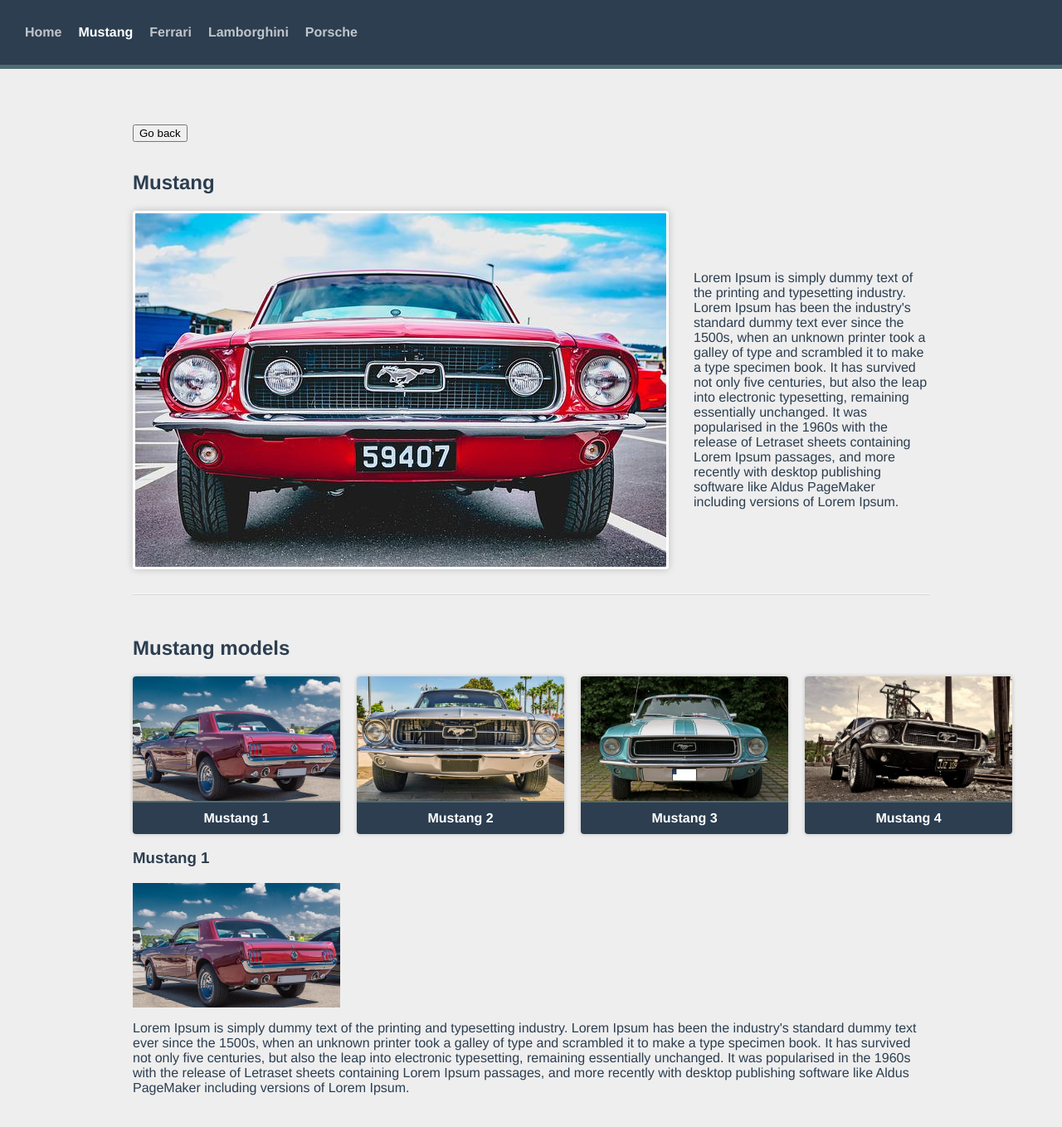
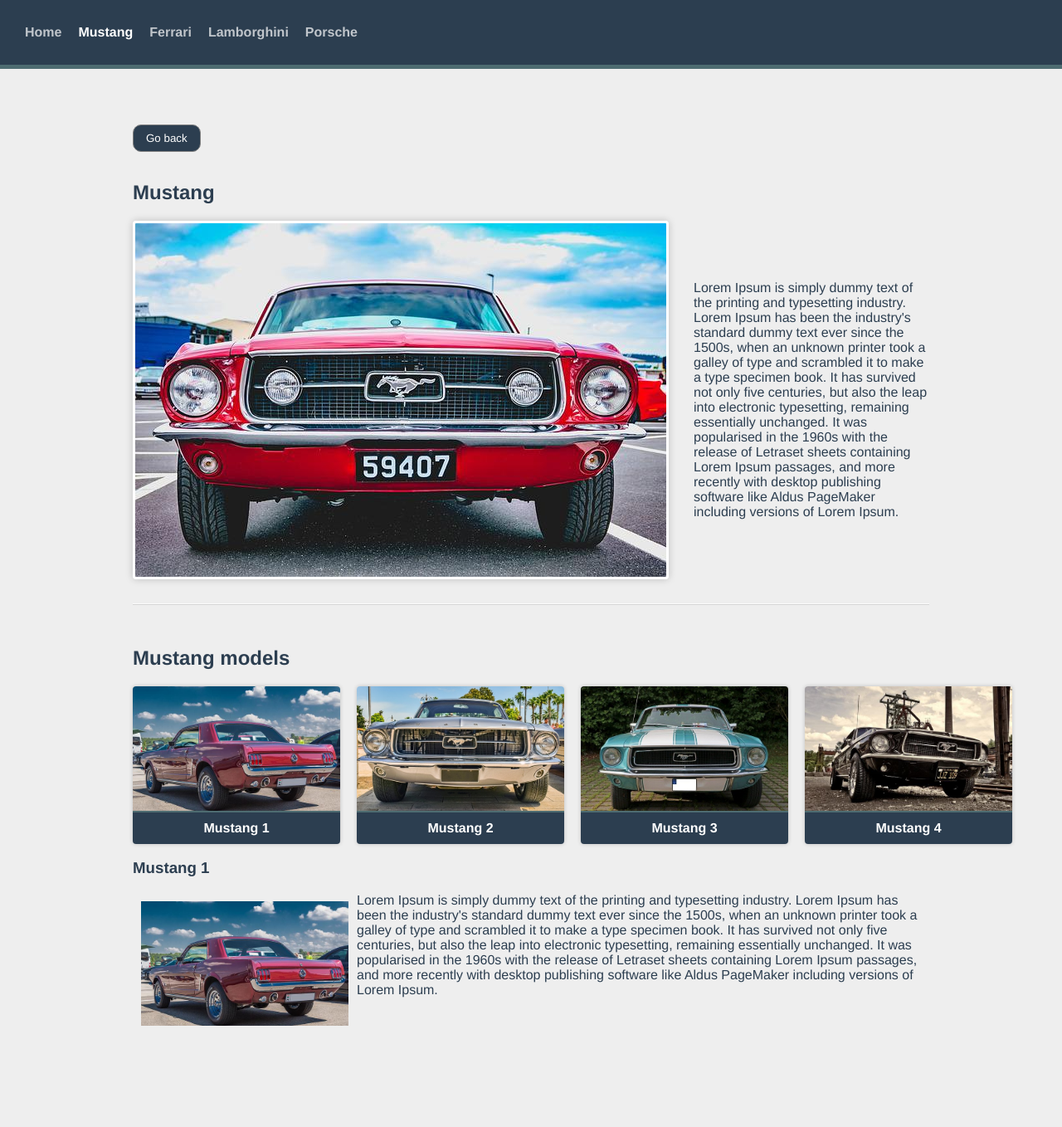
Before and after one commit to AniaSniadek/vue-routing-project, a Vue app: page /car/1/mustang/mustang-1 in a window 1280 px wide. Shown: the top 1358 px of the page at 83% size. After the commit the page ends 1278 px from the top, so only its background shows below. Built offline with nearby package versions, Linux system fonts and the light colour scheme.

Commit message:
add styles

```diff
--- a/src/App.vue
+++ b/src/App.vue
@@ -10,6 +10,38 @@
   </div>
 </template>
 
-<style>
+<style lang="scss">
 @import '../src/assets/styles/main.css';
+
+*,
+*:before,
+*:after {
+  box-sizing: border-box;
+}
+body {
+  padding: 0;
+  margin: 0;
+  margin-top: 150px;
+  background: #eee;
+}
+#app {
+  font-family: Avenir, Helvetica, Arial, sans-serif;
+  -webkit-font-smoothing: antialiased;
+  -moz-osx-font-smoothing: grayscale;
+  color: #2c3e50;
+}
+a,
+a:visited {
+  color: #2c3e50;
+}
+.container {
+  margin: 0 auto;
+  max-width: 960px;
+}
+
+a {
+  text-decoration: none;
+  font-weight: bold;
+  color: white;
+}
 </style>
--- a/src/assets/styles/main.css
+++ b/src/assets/styles/main.css
@@ -1,132 +1,3 @@
-*,
-*:before,
-*:after {
-  box-sizing: border-box;
-}
-body {
-  padding: 0;
-  margin: 0;
-  margin-top: 150px;
-  background: #eee;
-}
-#app {
-  font-family: Avenir, Helvetica, Arial, sans-serif;
-  -webkit-font-smoothing: antialiased;
-  -moz-osx-font-smoothing: grayscale;
-  color: #2c3e50;
-}
-a,
-a:visited {
-  color: #2c3e50;
-}
-.container {
-  margin: 0 auto;
-  max-width: 960px;
-}
-
-/* Home */
-.home img {
-  max-width: 230px;
-}
-.home .destinations {
-  display: flex;
-  justify-content: space-between;
-}
-
-.home .destinations img {
-  height: 140px;
-}
-
-/* Navigation */
-#nav {
-  position: fixed;
-  top: 0;
-  left: 0;
-  right: 0;
-  margin-top: 0;
-  padding: 30px;
-  background: #2c3e50;
-  color: white;
-  display: flex;
-  align-items: center;
-  border-bottom: 5px solid #4e6c71;
-  z-index: 2;
-}
-#nav a {
-  display: inline-block;
-  margin-right: 20px;
-  color: white;
-  opacity: 0.7;
-  transition: 0.2 ease color;
-}
-#nav a.router-link-active,
-#nav a:hover {
-  opacity: 1;
-}
-#logo {
-  font-weight: bold;
-  font-size: 1.5rem;
-  opacity: 1 !important;
-}
-
-a {
-  text-decoration: none;
-  font-weight: bold;
-}
-
-/* Destination Details */
-.destination-details {
-  display: flex;
-  gap: 30px;
-  align-items: center;
-}
-.destination-details img {
-  border-radius: 4px;
-  border: 3px solid white;
-  box-shadow: 0 0 10px 0 rgba(0, 0, 0, 0.2);
-}
-
-/*Experiences*/
-.experiences {
-  padding-top: 30px;
-  padding-bottom: 60px;
-  margin-top: 30px;
-  border-top: 1px solid #d4d4d4;
-  box-shadow: 0px -1px #fbfbfb;
-}
-.experiences .card {
-  border-radius: 4px;
-  overflow: hidden;
-  box-shadow: 0 0 5px 0 rgba(0, 0, 0, 0.2);
-  transition: 0.2s ease transform;
-}
-.experiences .card:hover {
-  transform: scale(1.05);
-}
-.experiences .cards {
-  display: flex;
-  gap: 20px;
-  text-align: center;
-}
-.experiences img {
-  width: 250px;
-  height: 150px;
-  object-fit: cover;
-  display: block;
-}
-.experiences .card .card__text {
-  background: #2c3e50;
-  color: white;
-  display: block;
-  border-top: 2px solid #4e6c71;
-  padding: 10px;
-}
-
-.experience-details img {
-  float: left;
-  margin: 10px;
-}
-
 /*Modal Overlay*/
 .modal-overlay:before {
   content: '';
@@ -159,10 +30,6 @@
   font-size: 1.4rem;
 }
 
-.go-back {
-  display: inline-block;
-  margin-bottom: 15px;
-}
 /* Form */
 .form {
   display: flex;
--- a/src/components/GoBack.vue
+++ b/src/components/GoBack.vue
@@ -9,3 +9,19 @@
     <button @click="router.back()">Go back</button>
   </span>
 </template>
+
+<style lang="scss">
+.go-back {
+  display: inline-block;
+  margin-bottom: 15px;
+  button {
+    background-color: #2c3e50;
+    border: 1px solid grey;
+    border-radius: 10px;
+    padding: 8px 15px;
+    font-family: Avenir, Helvetica, Arial, sans-serif;
+    color: white;
+    cursor: pointer;
+  }
+}
+</style>
--- a/src/components/ModelCard.vue
+++ b/src/components/ModelCard.vue
@@ -16,3 +16,24 @@
     </span>
   </div>
 </template>
+
+<style lang="scss">
+.card {
+  border-radius: 4px;
+  overflow: hidden;
+  box-shadow: 0 0 5px 0 rgba(0, 0, 0, 0.2);
+  transition: 0.2s ease transform;
+
+  &__text {
+    background: #2c3e50;
+    color: white;
+    display: block;
+    border-top: 2px solid #4e6c71;
+    padding: 10px;
+  }
+}
+
+.card:hover {
+  transform: scale(1.05);
+}
+</style>
--- a/src/components/TheNavigation.vue
+++ b/src/components/TheNavigation.vue
@@ -3,7 +3,7 @@
 </script>
 
 <template>
-  <div id="nav">
+  <div class="navigation">
     <router-link to="/">Home</router-link>
     <router-link
       v-for="car in carsData.cars"
@@ -13,3 +13,33 @@
     >
   </div>
 </template>
+
+<style lang="scss">
+.navigation {
+  position: fixed;
+  top: 0;
+  left: 0;
+  right: 0;
+  margin-top: 0;
+  padding: 30px;
+  background: #2c3e50;
+  color: white;
+  display: flex;
+  align-items: center;
+  border-bottom: 5px solid #4e6c71;
+  z-index: 2;
+
+  a {
+    display: inline-block;
+    margin-right: 20px;
+    color: white !important;
+    opacity: 0.7;
+    transition: 0.2 ease color;
+  }
+
+  a.router-link-active,
+  a:hover {
+    opacity: 1;
+  }
+}
+</style>
--- a/src/views/CarView.vue
+++ b/src/views/CarView.vue
@@ -15,17 +15,17 @@
 </script>
 
 <template>
-  <section class="destination">
+  <section class="car-view">
     <GoBack />
     <h1>{{ car?.name }}</h1>
-    <div class="destination-details">
+    <div class="car-view__details">
       <img :src="`/images/${car.img}`" :alt="car.name" />
       <p>{{ car?.description }}</p>
     </div>
   </section>
-  <section class="experiences">
+  <section class="models">
     <h2>{{ car.name }} models</h2>
-    <div class="cards">
+    <div class="models__cards">
       <router-link
         v-for="model in car.models"
         :key="model.name"
@@ -37,3 +37,40 @@
     <RouterView />
   </section>
 </template>
+
+<style lang="scss">
+.car-view {
+  &__details {
+    display: flex;
+    gap: 30px;
+    align-items: center;
+
+    img {
+      border-radius: 4px;
+      border: 3px solid white;
+      box-shadow: 0 0 10px 0 rgba(0, 0, 0, 0.2);
+    }
+  }
+}
+
+.models {
+  padding-top: 30px;
+  padding-bottom: 60px;
+  margin-top: 30px;
+  border-top: 1px solid #d4d4d4;
+  box-shadow: 0px -1px #fbfbfb;
+
+  img {
+    width: 250px;
+    height: 150px;
+    object-fit: cover;
+    display: block;
+  }
+
+  &__cards {
+    display: flex;
+    gap: 20px;
+    text-align: center;
+  }
+}
+</style>
--- a/src/views/Home.vue
+++ b/src/views/Home.vue
@@ -4,7 +4,7 @@
 
 <template>
   <div class="home">
-    <div class="destinations">
+    <div class="home__cars">
       <router-link
         v-for="car in carsData.cars"
         :key="car.id"
@@ -16,3 +16,20 @@
     </div>
   </div>
 </template>
+
+<style lang="scss">
+.home {
+  img {
+    max-width: 230px;
+  }
+
+  &__cars {
+    display: flex;
+    justify-content: space-between;
+
+    img {
+      height: 140px;
+    }
+  }
+}
+</style>
--- a/src/views/ModelView.vue
+++ b/src/views/ModelView.vue
@@ -22,9 +22,16 @@
 </script>
 
 <template>
-  <section>
+  <section class="model-view">
     <h1>{{ model.name }}</h1>
     <img :src="`/images/${model.img}`" :alt="model.name" />
     <p>{{ model.description }}</p>
   </section>
 </template>
+
+<style lang="scss">
+.model-view img {
+  float: left;
+  margin: 10px;
+}
+</style>
```
